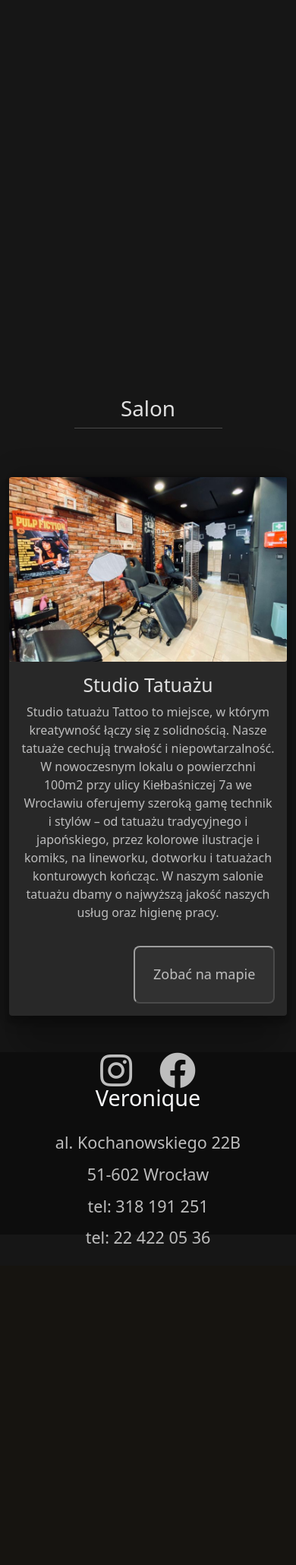
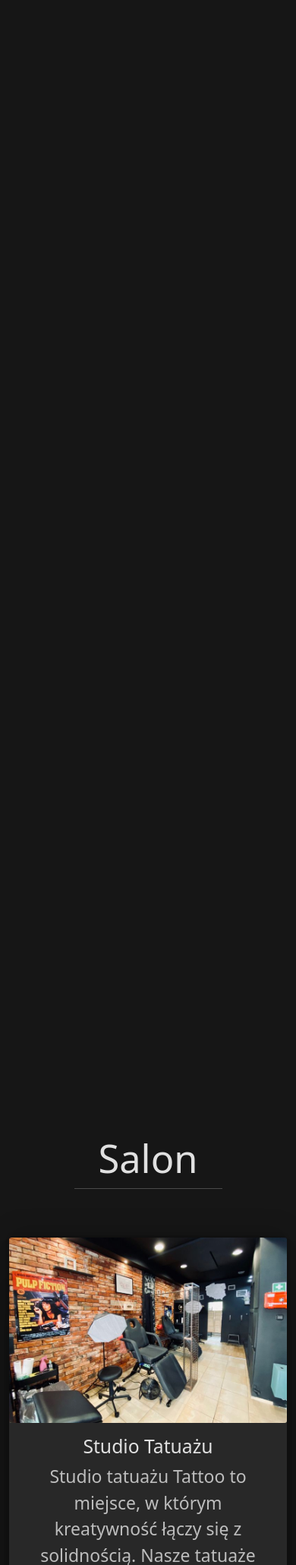
Before and after one commit to HKarpenko/WebPageProject, a Flask app: page / in a window 390 px wide. Shown: the part 4440-6500 px from the top of the page at 76% size. Before the commit the page ends 6077 px from the top, so only its background shows below. Run offline with Flask 2, Linux system fonts and the light colour scheme; some libraries are stand-ins or nearby versions.

Commit message:
Modify front home.html for mobile and tablet

```diff
--- a/templates/home.html
+++ b/templates/home.html
@@ -249,17 +289,123 @@
       color: #757575;
     }
 
+    .header {
+      color:#E0E0E0;
+      font-size: 10vh;
+    }
+
+    section {
+      margin-top:15vh;
+    }
+
+    @media (max-width: 1024px) {
+      .navbar-brand {
+        font-size:40px;
+      }
+      .nav-link {
+        font-size:40px;
+      }
+      .btn-main {
+        width:35vh;
+        font-size:35px;
+      }
+      .btn-mini-about{
+        width:15vh;
+        height:7vh;
+        font-size:30px;
+      }
+      .btn-mini{
+        width:10vh;
+        height:5vh;
+        font-size:30px;
+      }
+      .p-about{
+        font-size:30px;
+      }
+      .header {
+        font-size: 5rem;
+      }
+      section {
+        margin-top:8vh;
+      }
+      .card{
+        height: 800px;
+      }
+      .card:hover .imgBx{
+        bottom: 180px;
+      }
+      .card .details{
+        bottom: 170px;
+      }
+      .card .details h2{
+       font-size: 35px;
+      }
+    }
+
+
+    @media (max-width: 768px) {
+      .navbar-brand {
+        font-size:30px;
+      }
+      .p-about{
+        font-size:23px;
+      }
+      .nav-link {
+        font-size:30px;
+      }
+      .btn-main {
+        font-size:1.4rem;
+      }
+      .btn-mini-about{
+        font-size:24px;
+        height:5rem;
+      }
+      .btn-mini{
+        font-size:24px;
+        height:3.5rem;
+        width:8rem;
+      }
+      .header {
+        font-size: 6vh;
+      }
+      section {
+        margin-top:8vh;
+      }
+      .card{
+        height: 700px;
+      }
+      .card:hover .imgBx{
+        bottom: 140px;
+      }
+      .card .details{
+        bottom: 130px;
+      }
+      .card .details h2{
+       font-size: 40px;
+      }
+    }
+
+    @media (max-width: 500px) {
+      .btn-main {
+        font-size: 3vh;
+      }
+    }
+
+    html, body {
+      overflow-x: hidden;
+    }
+
   </style>
 
 </head>
 <body>
   <header>
-    <nav class="navbar navbar-custom fixed-top navbar-expand-md navbar-dark p-md-1 p-xs-5">
+    <nav class="navbar navbar-custom fixed-top navbar-expand-lg navbar-dark py-4 py-xl-1">
       <div class="container-fluid">
           <a class="navbar-brand" href="#">Veronique</a>
 
           <button class="navbar-toggler" type="button" data-toggle="collapse" data-target="#NavbarLinksLeft,#NavbarLinksRight">
-            <span class="navbar-toggler-icon"></span>
+            <span class="navbar-toggler-icon" style="width:70px;height:70px;"></span>
           </button>
 
           <div class="collapse navbar-collapse justify-content-end" id="NavbarLinksRight">
@@ -298,8 +444,8 @@
 
   </header>
 
-  <header class="masthead fade-once-1">
-    <div class="container d-flex h-100 align-items-center">
+  <header class="container-fluid masthead fade-once-1">
+    <div class="d-flex h-100 align-items-center">
 
       <div class="mx-auto text-center">
 
@@ -314,26 +460,26 @@
     </div>
   </header>
 
-  <section class="container-fluid fade-once-1 about-gradient">
+  <section class="container-fluid fade-once-1 about-gradient" style="margin-top:0px;">
 
       <div class="row justify-content-center mx-5 mb-lg-0">
 
-        <div class="col-lg-5 my-2 fade-500">
-          <img class="img-fluid" src="../static/img/Veronika.jpg" alt="" />
+        <div class="col-xl-5 my-2 fade-500">
+          <img class="img-fluid img-about" src="../static/img/Veronika.jpg" alt="" />
         </div>
 
-        <div class="col-lg-6 fade-500">
+        <div class="col-xl-6 fade-500">
           <div class="d-flex flex-row h-100">
             <div class="project-text w-100 my-auto">
-              <!-- About: IMG -->
+              <!-- About: Text -->
               <div class="text-center text-lg-left">
-                <h1 class = "h1-grad" style="font-size: 2.5rem; color: #E0E0E0;">Veronika Karpenko</h1>
-                <p style="color: #BDBDBD;">An example of where you can put an image of a project, or anything else, along with a description.</p>
+                <h1 class = "h1-grad-about" >Veronika Karpenko</h1>
+                <p class="p-about">An example of where you can put an image of a project, or anything else, along with a description.</p>
                 <hr class="d-none d-lg-block mb-3 ml-0" />
               </div>
               <!-- About: More Button -->
               <div class="d-flex flex-row-reverse h-100">
-                <button type="button" class="btn-mini" style="color:#BDBDBD; width:22vh; height:9vh">Więcej</button>
+                <button type="button" class="btn-mini-about">Więcej</button>
               </div>
 
             </div>
@@ -344,14 +490,14 @@
 
   </section>
 
-  <section class="container" style="margin-top: 15vh;">
+  <section class="container">
     <div class="row fade-500 justify-content-center text-center mb-5" >
-      <h1 style="color:#E0E0E0;">Usługi</h1>
+      <h1 class="header">Usługi</h1>
       <hr style="color:#E0E0E0; width:50%">
     </div>
 
     <div class="row fade-500">
-      <div class="col-lg-3 mb-5 my-lg-2 mr-4">
+      <div class="col-xl-3 col-lg-6 mb-5 my-xl-2 mr-4">
         <div class="card">
 
           <div class="imgBx">
@@ -368,42 +514,42 @@
         </div>
       </div>
 
-      <div class="col-lg-3 mb-5 my-lg-2 mr-4">
+      <div class="col-xl-3 col-lg-6 mb-5 my-xl-2 mr-4">
         <div class="card">
           <div class="imgBx">
             <img src="../static/img/galery/tattooEyebrows.jpg" alt="images">
           </div>
           <div class="details">
             <h2 style="margin-bottom:2vh;">Micro pigmentacija</h2>
-            <div class="d-flex flex-row-reverse h-100">
+            <div class="d-flex flex-row-reverse">
               <button type="button" class="btn-mini" style="color:#BDBDBD;">Zamówić</button>
             </div>
           </div>
         </div>
       </div>
 
-      <div class="col-lg-3 mb-5 my-lg-2 mr-4">
+      <div class="col-xl-3 col-lg-6 mb-5 my-xl-2 mr-4">
         <div class="card">
           <div class="imgBx">
             <img src="../static/img/galery/tattooDot.jpg" alt="images">
           </div>
           <div class="details">
             <h2 style="margin-bottom:2vh;">Dotwork</h2>
-            <div class="d-flex flex-row-reverse h-100">
+            <div class="d-flex flex-row-reverse">
               <button type="button" class="btn-mini" style="color:#BDBDBD;">Zamówić</button>
             </div>
           </div>
         </div>
       </div>
 
-      <div class="col-lg-3 my-lg-2 mr-4">
+      <div class="col-xl-3 col-lg-6 my-xl-2 mr-4">
         <div class="card">
           <div class="imgBx">
             <img src="../static/img/galery/eskiz.jpg" alt="images">
           </div>
           <div class="details">
             <h2 style="margin-bottom:2vh;">Indywidualne szkice</h2>
-            <div class="d-flex flex-row-reverse h-100">
+            <div class="d-flex flex-row-reverse">
               <button type="button" class="btn-mini" style="color:#BDBDBD;">Zamówić</button>
             </div>
           </div>
@@ -413,24 +559,24 @@
 
   </section>
 
-  <section class="container" style="margin-top: 15vh;">
+  <section class="container">
 
     <div class="row fade-500 justify-content-center text-center mb-5" >
-      <h1 style="color:#E0E0E0;">Portfolio</h1>
+      <h1 class="header">Portfolio</h1>
       <hr style="color:#E0E0E0; width:50%">
     </div>
 
     <div class="row justify-content-center mt-5 mb-lg-0 fade-500">
       <!-- 7 IMG -->
-      <div class="col-lg-4 mb-5 my-lg-2 zoom">
+      <div class="col-xl-4 mb-5 my-xl-2 zoom">
         <img class="img-fluid" src="../static/img/Veronika.jpg" alt="" style="border-radius: 8px;"/>
       </div>
       <!-- 8 IMG -->
-      <div class="col-lg-4 my-5 my-lg-2 zoom">
+      <div class="col-xl-4 my-5 my-xl-2 zoom">
         <img class="img-fluid" src="../static/img/Veronika.jpg" alt="" style="border-radius: 8px;"/>
       </div>
       <!-- ... Button -->
-      <div class="col-lg-4 mt-5 my-lg-2 zoom">
+      <div class="col-xl-4 mt-5 my-xl-2 zoom">
         <button type="button" class="btn-gallery">...</button>
       </div>
 
@@ -438,23 +584,24 @@
 
   </section>
 
-  <section class="container" style="margin-top: 15vh;">
+  <section class="container">
 
     <div class="row fade-500 justify-content-center text-center mb-5" >
-      <h1 style="color:#E0E0E0;">Salon</h1>
+      <h1 class="header">Salon</h1>
       <hr style="color:#E0E0E0; width:50%">
     </div>
+
     <div class="card-new fade-500 mb-3" >
       <div class="row text-center">
-        <div class="col-lg-5 col-xs-12 my-lg-2">
+        <div class="col-xl-5 col-md-12 my-xl-2">
           <img src="../static/img/tattooSalon.jpg" class="card-img" alt="...">
         </div>
-        <div class="col-lg-7 col-xs-12">
+        <div class="col-xl-7 col-md-12">
           <div class="card-body ">
             <h2 class="card-title" style="color:#E0E0E0;">Studio Tatuażu</h2>
-            <p class="card-text" style="color: #BDBDBD;"> Studio tatuażu Tattoo to miejsce, w którym kreatywność łączy się z solidnością. Nasze tatuaże cechują trwałość i niepowtarzalność. W nowoczesnym lokalu o powierzchni 100m2 przy ulicy Kiełbaśniczej 7a we Wrocławiu oferujemy szeroką gamę technik i stylów – od tatuażu tradycyjnego i japońskiego, przez kolorowe ilustracje i komiks, na lineworku, dotworku i tatuażach konturowych kończąc. W naszym salonie tatuażu dbamy o najwyższą jakość naszych usług oraz higienę pracy.</p>
+            <p class="p-about card-text" style="color: #BDBDBD;"> Studio tatuażu Tattoo to miejsce, w którym kreatywność łączy się z solidnością. Nasze tatuaże cechują trwałość i niepowtarzalność. W nowoczesnym lokalu o powierzchni 100m2 przy ulicy Kiełbaśniczej 7a we Wrocławiu oferujemy szeroką gamę technik i stylów – od tatuażu tradycyjnego i japońskiego, przez kolorowe ilustracje i komiks, na lineworku, dotworku i tatuażach konturowych kończąc. W naszym salonie tatuażu dbamy o najwyższą jakość naszych usług oraz higienę pracy.</p>
             <div class="d-flex flex-row-reverse h-100">
-              <button type="button"  class="btn-mini mt-3" style="color:#BDBDBD; width:22vh; height:9vh"
+              <button type="button"  class="btn-mini-about mt-3" style="width:15rem;"
                 onclick="location.href='https://www.google.com/maps/place/Barber+Shop+N1.by+Vlad+Shalaiev/@51.1189303,17.0760692,15z/data=!4m5!3m4!1s0x0:0x2ddc820f80949bd!8m2!3d51.1189303!4d17.0760692';">
                 Zobać na mapie
               </button>
@@ -468,10 +615,10 @@
 
     <!-- Footer -->
   <footer class="mt-5">
-    <div class="сontainer bottom" style="height:15rem; background:rgb(13,13,13)">
+    <div class="сontainer bottom" style="background:rgb(13,13,13)">
       <div class="row align-items-center justify-content-center text-center">
 
-        <div class="col-md-3 col-sm-12 col-sm-4 mx-4">
+        <div class="col-md-3 col-sm-12 col-sm-4 mx-4 my-4">
           <a class="mx-3 fa-bott" href="https://www.instagram.com/veronique_tattoo/">
             <i class="fab fa-instagram fa-3x"></i>
           </a>
```
Also changed, not shown: other parts of templates/home.html (+52 -12 lines). Lines whose indentation alone changed are shown as unchanged.
